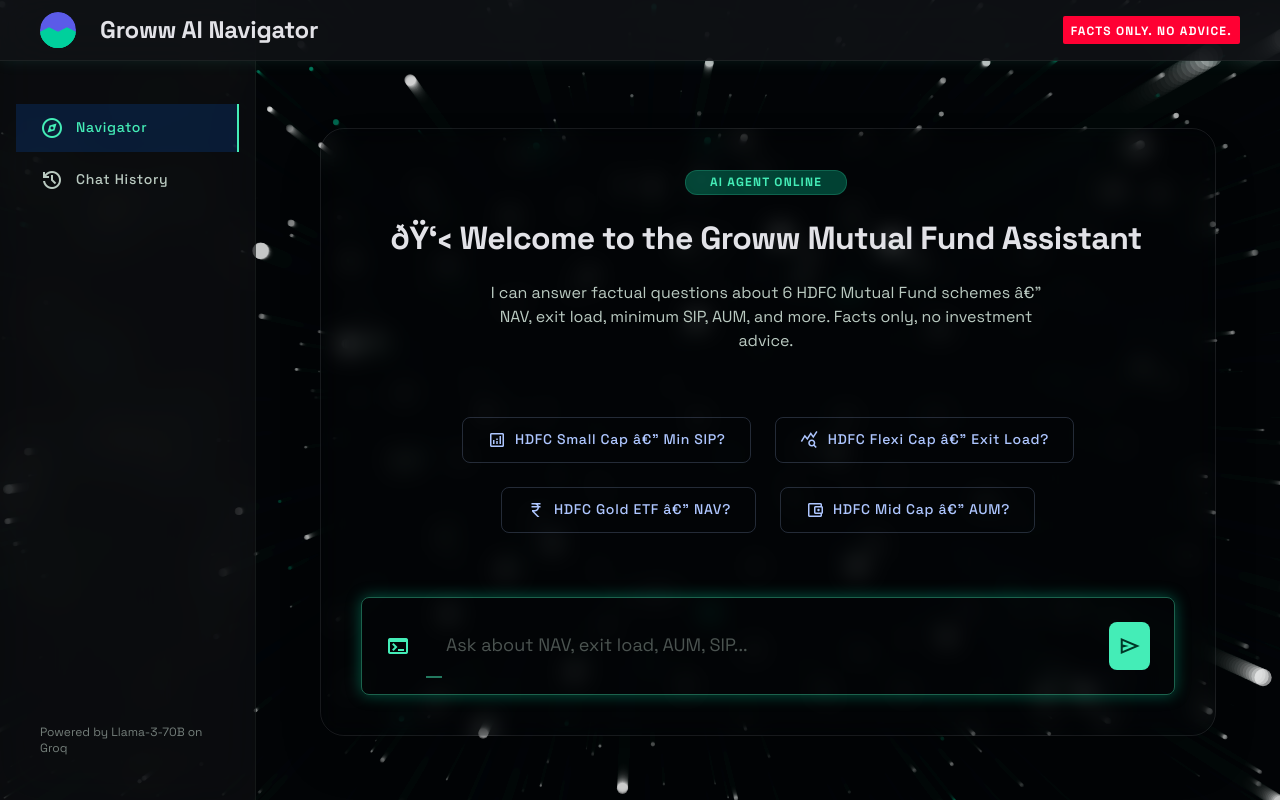
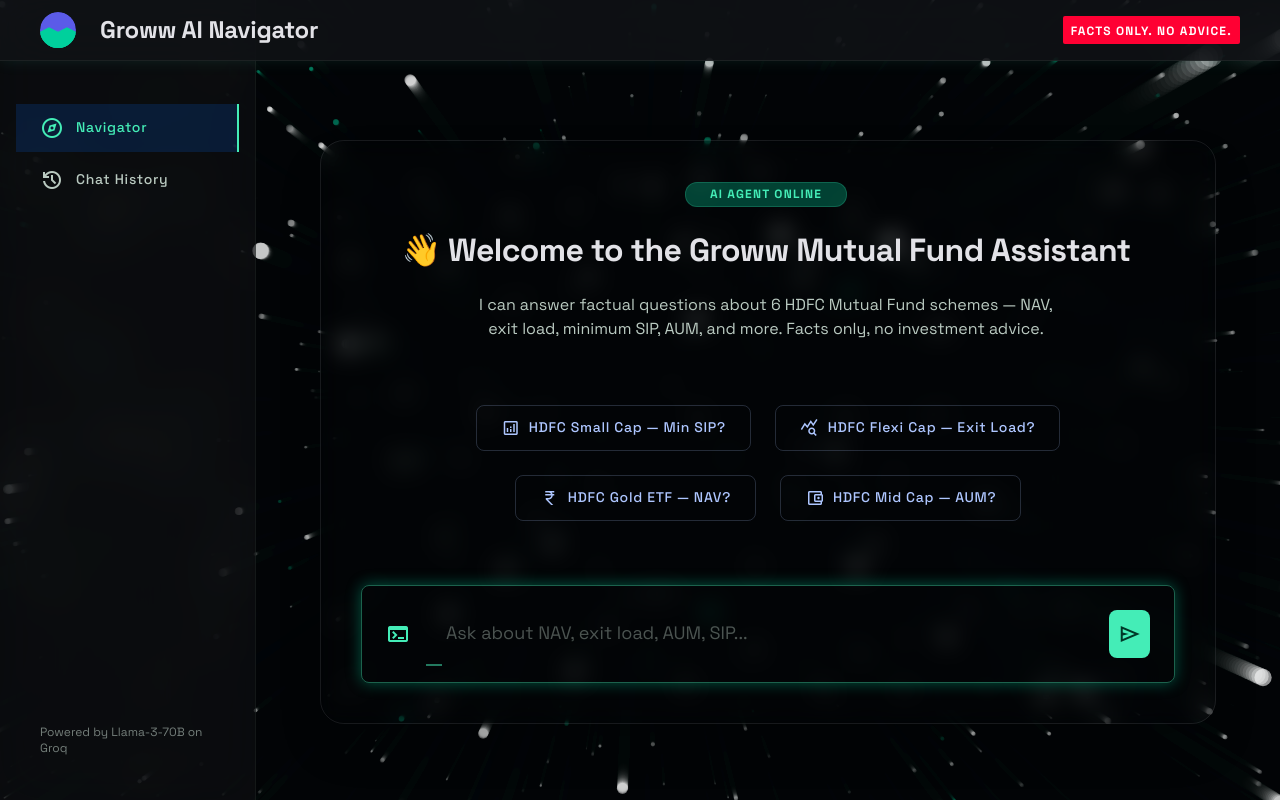
Before and after one commit to sakethsawant1-star/Milestone2, a plain HTML site: page frontend/index.html in a window 1280 px wide. Drawn offline with nearby package versions, Linux system fonts and the light colour scheme.

Commit message:
fix: regenerate frontend with clean UTF-8 encoding, fix garbled emoji/dash chars

```diff
--- a/frontend/index.html
+++ b/frontend/index.html
@@ -340,9 +340,9 @@
     <div class="inline-block px-md py-xs bg-primary-container/30 text-primary rounded-full text-label-sm font-label-sm border border-primary/20">
       AI AGENT ONLINE
     </div>
-    <h2 class="text-headline-lg font-headline-lg text-on-surface">ðŸ‘‹ Welcome to the Groww Mutual Fund Assistant</h2>
+    <h2 class="text-headline-lg font-headline-lg text-on-surface">👋 Welcome to the Groww Mutual Fund Assistant</h2>
     <p class="text-body-md font-body-md text-on-surface-variant max-w-xl mx-auto">
-      I can answer factual questions about 6 HDFC Mutual Fund schemes â€” NAV, exit load, minimum SIP, AUM, and more. Facts only, no investment advice.
+      I can answer factual questions about 6 HDFC Mutual Fund schemes — NAV, exit load, minimum SIP, AUM, and more. Facts only, no investment advice.
     </p>
   </div>
 </div>
@@ -351,19 +351,19 @@
 <div id="suggestions" class="flex flex-wrap justify-center gap-md">
   <button onclick="sendQuery('What is the minimum SIP for the HDFC Small Cap Fund?')" class="glass-panel px-md py-sm rounded-xl flex items-center gap-base text-secondary border border-secondary/20 hover:bg-secondary/10 hover:scale-105 transition-all">
     <span class="material-symbols-outlined text-[20px]">analytics</span>
-    <span class="font-label-md text-label-md">HDFC Small Cap â€” Min SIP?</span>
+    <span class="font-label-md text-label-md">HDFC Small Cap — Min SIP?</span>
   </button>
   <button onclick="sendQuery('What is the exit load for HDFC Flexi Cap?')" class="glass-panel px-md py-sm rounded-xl flex items-center gap-base text-secondary border border-secondary/20 hover:bg-secondary/10 hover:scale-105 transition-all">
     <span class="material-symbols-outlined text-[20px]">query_stats</span>
-    <span class="font-label-md text-label-md">HDFC Flexi Cap â€” Exit Load?</span>
+    <span class="font-label-md text-label-md">HDFC Flexi Cap — Exit Load?</span>
   </button>
   <button onclick="sendQuery('What is the NAV of HDFC Gold ETF fund of fund?')" class="glass-panel px-md py-sm rounded-xl flex items-center gap-base text-secondary border border-secondary/20 hover:bg-secondary/10 hover:scale-105 transition-all">
     <span class="material-symbols-outlined text-[20px]">currency_rupee</span>
-    <span class="font-label-md text-label-md">HDFC Gold ETF â€” NAV?</span>
+    <span class="font-label-md text-label-md">HDFC Gold ETF — NAV?</span>
   </button>
   <button onclick="sendQuery('What is the AUM of HDFC Mid Cap Fund?')" class="glass-panel px-md py-sm rounded-xl flex items-center gap-base text-secondary border border-secondary/20 hover:bg-secondary/10 hover:scale-105 transition-all">
     <span class="material-symbols-outlined text-[20px]">account_balance_wallet</span>
-    <span class="font-label-md text-label-md">HDFC Mid Cap â€” AUM?</span>
+    <span class="font-label-md text-label-md">HDFC Mid Cap — AUM?</span>
   </button>
 </div>
 
@@ -401,11 +401,6 @@
         return formatted.replace(/\n/g, '<br>');
     }
 
-    // ── Railway Backend URL ──────────────────────────────────────────────────
-    // Replace this with your actual Railway deployment URL after deploying the backend.
-    // Example: 'https://your-app-name.up.railway.app'
-    const BACKEND_URL = 'https://web-production-bdd61.up.railway.app';
-
     async function sendQuery(query) {
         if (!query.trim()) return;
 
@@ -424,7 +419,7 @@
         scrollToBottom();
 
         try {
-            const response = await fetch(`${BACKEND_URL}/api/chat`, {
+            const response = await fetch('https://web-production-bdd61.up.railway.app/api/chat', {
                 method: 'POST',
                 headers: { 'Content-Type': 'application/json' },
                 body: JSON.stringify({ query: query })
```
